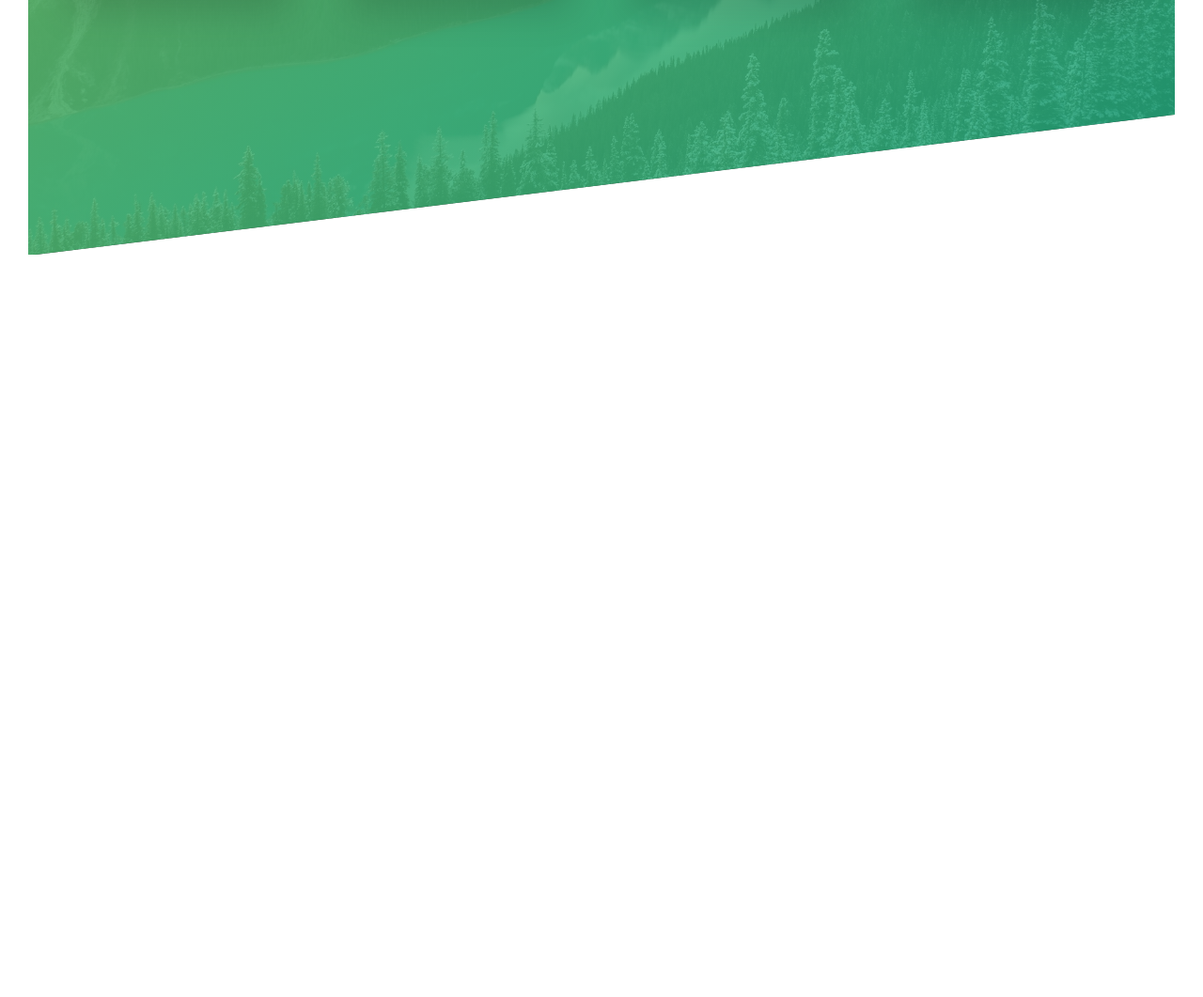
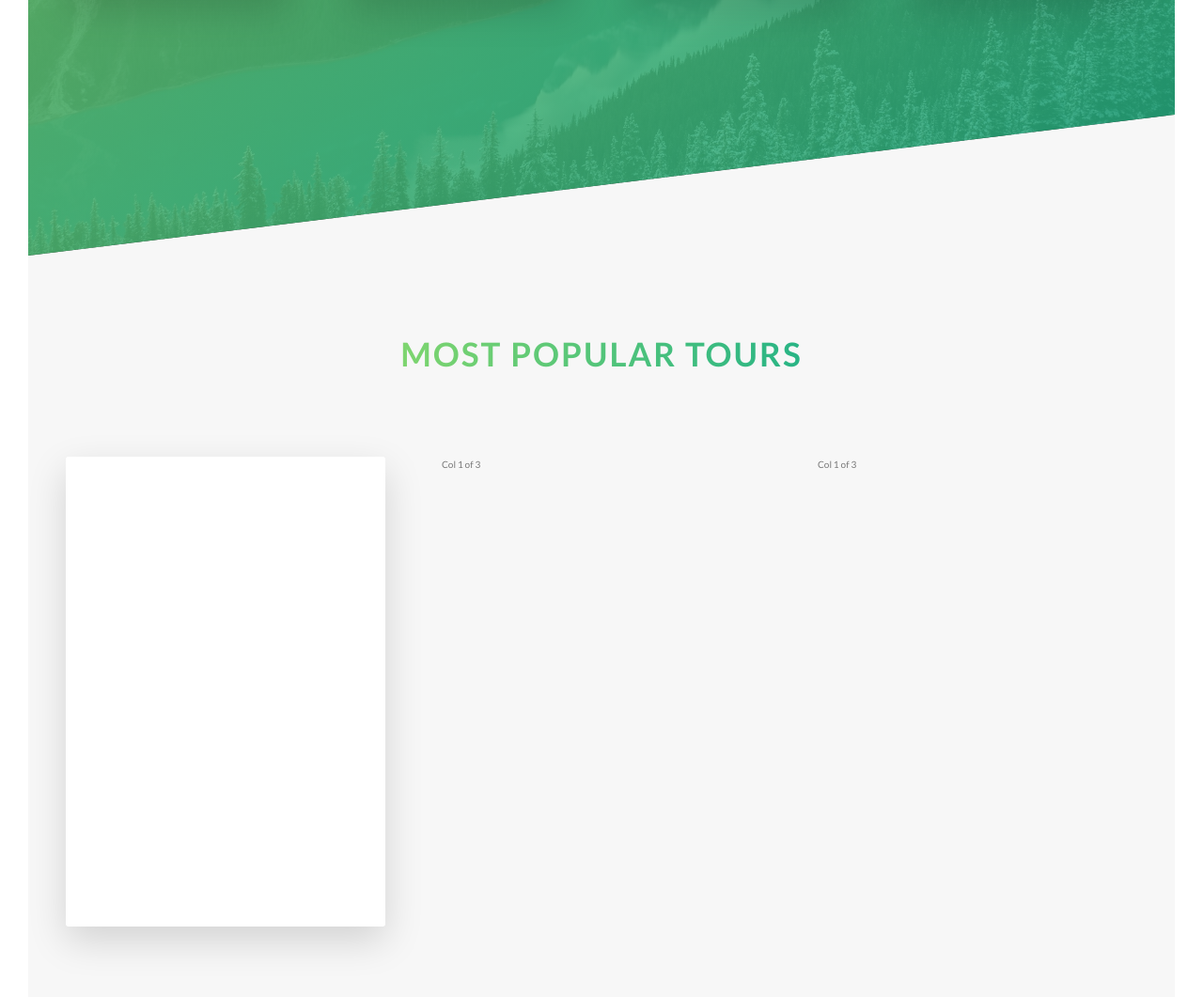
Before and after one commit to crypto-jones/Advanced-CSS-SASS, a website: page Natours/starter/index.html in a window 1280 px wide. Shown: the part 1987-3048 px from the top of the page at 94% size. Before the commit the page ends 2258 px from the top, so only its background shows below. Drawn offline with Linux system fonts and the light colour scheme.

Commit message:
Build Tours section part 1

```diff
--- a/Natours/starter/index.html
+++ b/Natours/starter/index.html
@@ -139,6 +139,31 @@
           </div>
         </div>
       </section>
+
+      <section class="section-tours">
+        <div class="u-center-text u-margin-bottom-big">
+          <h2 class="heading-secondary">
+            Most popular tours
+          </h2>
+        </div>
+
+        <div class="row">
+          <div class="col-1-of-3">
+            <div class="card">
+              <div class="card__side card__side--front">FRONT</div>
+              <div class="card__side card__side--back card__side--back-1">
+                BACK
+              </div>
+            </div>
+          </div>
+          <div class="col-1-of-3">
+            Col 1 of 3
+          </div>
+          <div class="col-1-of-3">
+            Col 1 of 3
+          </div>
+        </div>
+      </section>
     </main>
 
     <!-- <section class="grid-test">
--- a/Natours/starter/sass/abstracts/_variables.scss
+++ b/Natours/starter/sass/abstracts/_variables.scss
@@ -1,6 +1,12 @@
 $color-primary: #55c57a;
 $color-primary-light: #7ed56f;
 $color-primary-dark: #28b485;
+
+$color-secondary-light: #ffb900;
+$color-secondary-dark: #ff7730;
+
+$color-tertiary-light: #2998ff;
+$color-tertiary-dark: #5643fa;
 
 $color-grey-light-1: #f7f7f7;
 
--- /dev/null
+++ b/Natours/starter/sass/components/_card.scss
@@ -0,0 +1,45 @@
+.card {
+  perspective: 150rem;
+  -moz-perspective: 150rem;
+  position: relative;
+  height: 50rem;
+
+  &__side {
+    color: #fff;
+    font-size: 2rem;
+    height: 50rem;
+    transition: all 0.8s ease;
+    position: absolute;
+    top: 0;
+    left: 0;
+    width: 100%;
+    backface-visibility: hidden;
+    border-radius: 3px;
+    box-shadow: 0 1.5rem 4rem rgba($color-black, 0.15);
+
+    &--front {
+      background-color: $color-white;
+    }
+
+    &--back {
+      background-color: green;
+      transform: rotateY(180deg);
+
+      &-1 {
+        background-image: linear-gradient(
+          to right bottom,
+          $color-secondary-light,
+          $color-secondary-dark
+        );
+      }
+    }
+  }
+
+  &:hover &__side--front {
+    transform: rotateY(180deg);
+  }
+
+  &:hover &__side--back {
+    transform: rotateY(0);
+  }
+}
--- a/Natours/starter/sass/main.scss
+++ b/Natours/starter/sass/main.scss
@@ -8,6 +8,7 @@
 @import 'base/utilities';
 
 @import 'components/button';
+@import 'components/card';
 @import 'components/composition';
 @import 'components/feature-box';
 
--- a/Natours/starter/sass/pages/_home.scss
+++ b/Natours/starter/sass/pages/_home.scss
@@ -21,3 +21,9 @@
     transform: skewY(7deg);
   }
 }
+
+.section-tours {
+  background-color: $color-grey-light-1;
+  padding: 25rem 0 50rem 0;
+  margin-top: -10rem;
+}
```
Also changed, not shown: Natours/starter/css/style.css.
